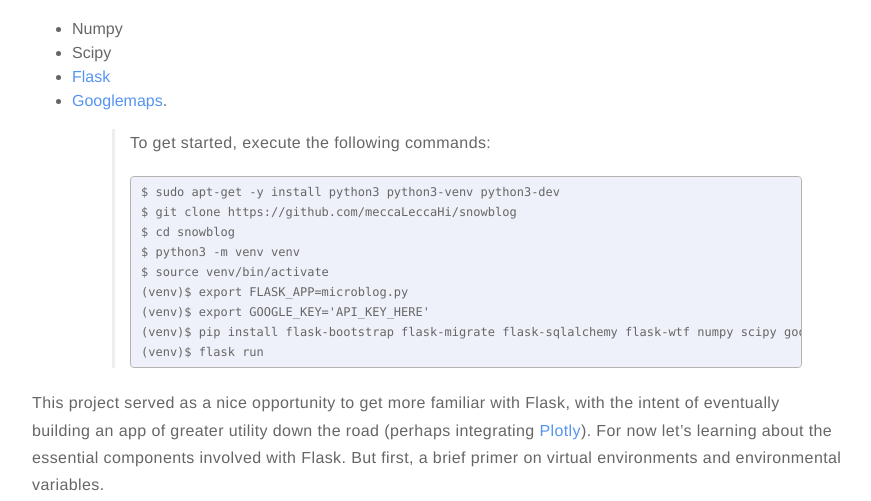
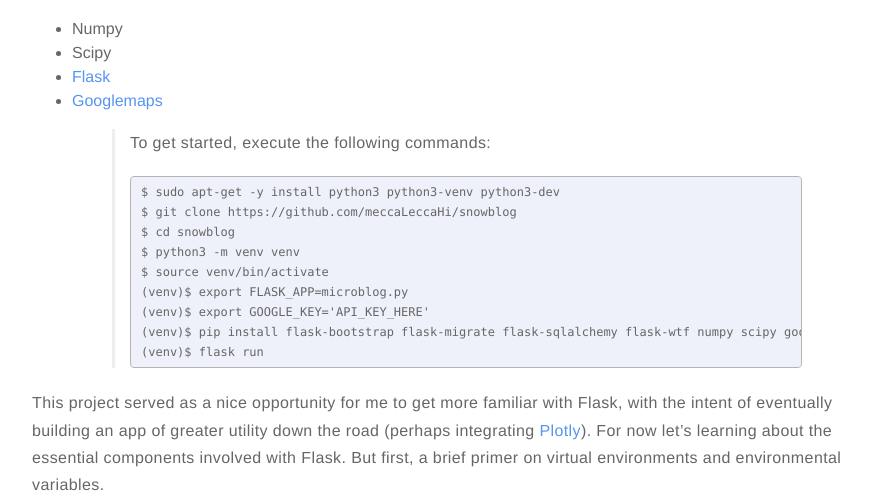
Before and after one commit to meccaLeccaHi/meccaLeccaHi.github.io, a Jekyll site: the page built from _posts/2018-11-08-web-apps-with-flask.md, in a window 1280 px wide and 900 px high, scrolled down 1538 px. Shown: the part 168-669 px from the top of the window, without its empty margins (203-1074 px from the left). Built offline with Jekyll 4.4.1, drawn with Linux system fonts in a browser that asks for light colours; comment, search, counter and statistics services are not loaded; some of the changed lines change nothing that is shown; some of the changed text lies outside the part shown.

Commit message:
fixed typo

````diff
--- a/_posts/2018-11-08-web-apps-with-flask.md
+++ b/_posts/2018-11-08-web-apps-with-flask.md
@@ -66,7 +66,7 @@ When Jerry isn't [dodging yeti's](https://ski.ihoc.net/), he loves tearing up th
 - Numpy
 - Scipy
 - [Flask](http://flask.pocoo.org/)
-- [Googlemaps](https://github.com/googlemaps/google-maps-services-python).
+- [Googlemaps](https://github.com/googlemaps/google-maps-services-python)
 >To get started, execute the following commands:
 ```
 $ sudo apt-get -y install python3 python3-venv python3-dev
@@ -80,7 +80,7 @@ $ source venv/bin/activate
 (venv)$ flask run
 ```
 
-This project served as a nice opportunity to get more familiar with Flask, with the intent of eventually building an app of greater utility down the road (perhaps integrating [Plotly](https://plot.ly/products/dash/)). For now let's learning about the essential components involved with Flask. But first, a brief primer on virtual environments and environmental variables.
+This project served as a nice opportunity for me to get more familiar with Flask, with the intent of eventually building an app of greater utility down the road (perhaps integrating [Plotly](https://plot.ly/products/dash/)). For now let's learning about the essential components involved with Flask. But first, a brief primer on virtual environments and environmental variables.
 
 <a id="environment"></a>
 ## Setting Up The Environment
@@ -408,7 +408,7 @@ from app import routes, models
 ```
 We can use the same pattern for adding any Flask extension: we first initialize our Flask extension, then import `routes` and `models` modules. We've seen `routes` previously, and `models` is defined in the next section of this post.
 
-> See [drafts/snowblog-0.1](https://github.com/meccaLeccaHi/meccaLeccaHi.github.io/raw/master/assets/code/snowblog-0.1.zip) for code up to this point.
+> See [snowblog-0.1](https://github.com/meccaLeccaHi/meccaLeccaHi.github.io/raw/master/assets/code/snowblog-0.1.zip) for code up to this point.
 
 <a id="database_models"></a>
 ## Database Models
@@ -524,7 +524,7 @@ Now let's make our page actually reflect those changes by adding somewhere for t
 It works- *hooray*!
 {% include figure.html url="/assets/images/flask/adding_posts_index.png" caption="Viewing posts in home page." width="55%" %}
 
-> See [drafts/snowblog-0.2](https://github.com/meccaLeccaHi/meccaLeccaHi.github.io/raw/master/assets/code/snowblog-0.2.zip) for code up to this point.
+> See [snowblog-0.2](https://github.com/meccaLeccaHi/meccaLeccaHi.github.io/raw/master/assets/code/snowblog-0.2.zip) for code up to this point.
 
 <a id="comment_view"></a>
 ## Adding Comment View
@@ -623,7 +623,7 @@ That's it. Our new view is complete. That's all it takes to add another page to
 ```
 Check it out! It works!
 {% include figure.html url="/assets/images/flask/comment_view.png" caption="Sweet, new 'comments' page." width="55%" %}
-> See [drafts/snowblog-0.3](https://github.com/meccaLeccaHi/meccaLeccaHi.github.io/raw/master/assets/code/snowblog-0.3.zip) for code up to this point.
+> See [snowblog-0.3](https://github.com/meccaLeccaHi/meccaLeccaHi.github.io/raw/master/assets/code/snowblog-0.3.zip) for code up to this point.
 
 
 <a id="google_places"></a>
@@ -709,7 +709,7 @@ Now we just need to make a few tweaks to the `locate.html` template, in order to
 And now our new page works! Note that we need to populate the database with resorts to make this actually work. In a future post, I'll show how to scrap that data from the web.
 {% include figure.html url="/assets/images/flask/locate_results.png" caption="Sweet, new 'location' page." width="55%" %}
 
-> See [drafts/snowblog-0.4](https://github.com/meccaLeccaHi/meccaLeccaHi.github.io/raw/master/assets/code/snowblog-0.4.zip) for code up to this point.
+> See [snowblog-0.4](https://github.com/meccaLeccaHi/meccaLeccaHi.github.io/raw/master/assets/code/snowblog-0.4.zip) for code up to this point.
 
 <a id="html_css"></a>
 ## HTML/CSS
@@ -814,7 +814,7 @@ See how *smooth* that is? Nice and neat. Take a look at the before and after.
 {% include figure.html url="/assets/images/flask/html.png" caption="Before" width="55%" %}
 {% include figure.html url="/assets/images/flask/css.png" caption="After" width="55%" %}
 
-> See [drafts/snowblog-0.5](https://github.com/meccaLeccaHi/meccaLeccaHi.github.io/raw/master/assets/code/snowblog-0.5.zip) for code up to this point.
+> See [snowblog-0.5](https://github.com/meccaLeccaHi/meccaLeccaHi.github.io/raw/master/assets/code/snowblog-0.5.zip) for code up to this point.
 
 
 From this point, it should be fairly easy to continue to modify the existing code to suite your specific needs. There are a *million* directions you could go from here. ***Have fun!***
````
